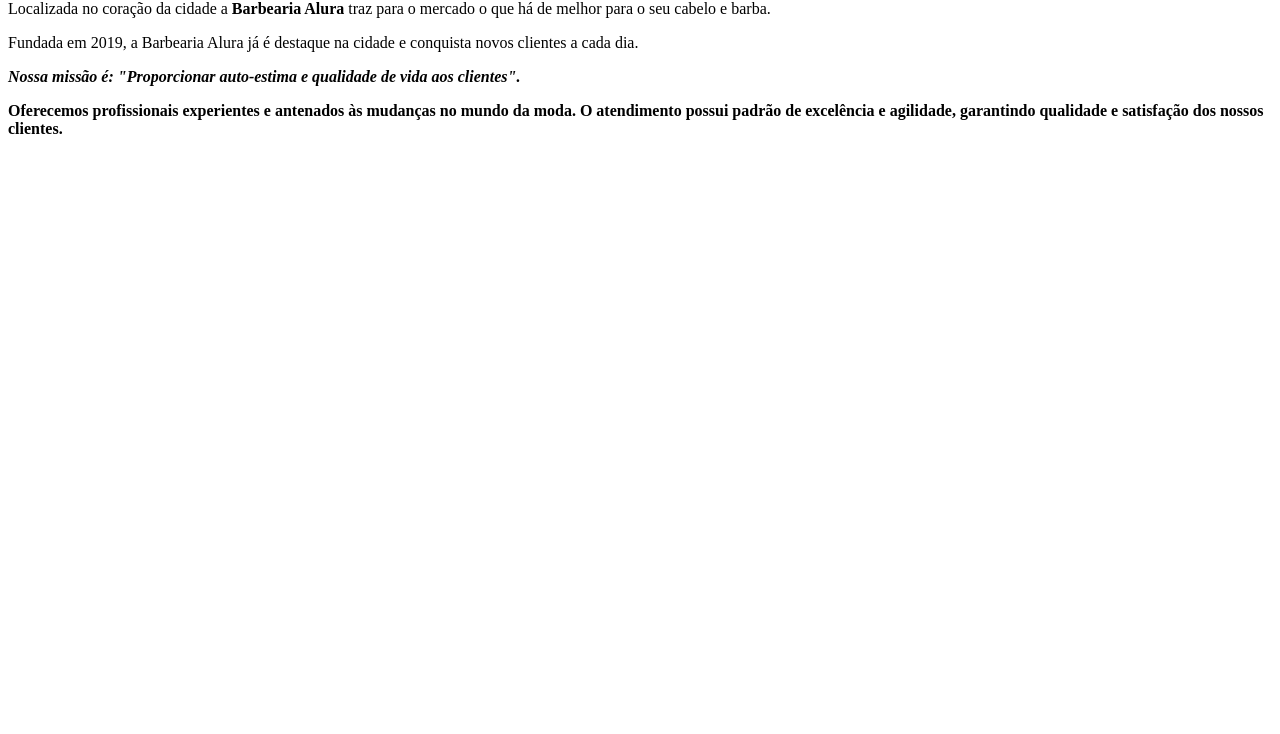
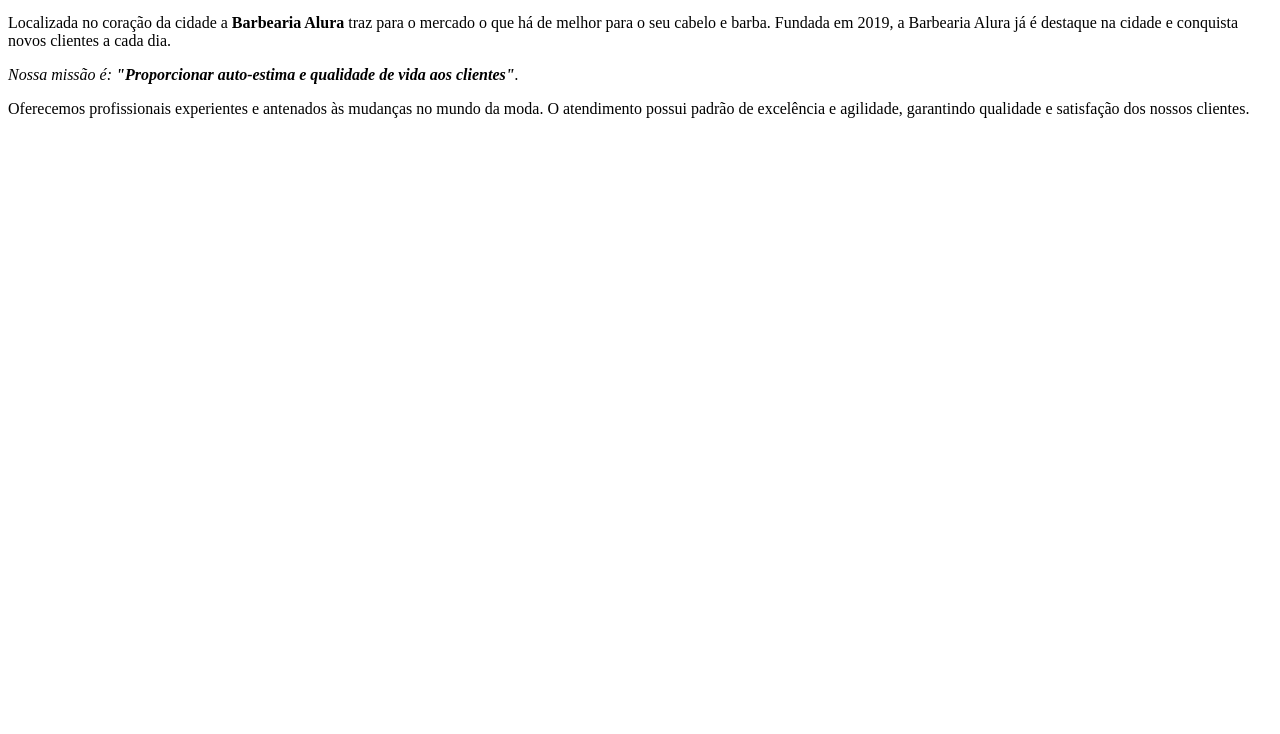
Before and after one commit to lucasbatistaorodrigues/aula-28-06, a plain HTML site: page index.html in a window 1280 px wide. Shown: the part 66-800 px from the top of the page. Drawn offline with Linux system fonts and the light colour scheme.

Commit message:
league of legends

```diff
--- a/index.html
+++ b/index.html
@@ -1,9 +1,17 @@
-<h1>Sobre a Barbearia Alura</h1>
+<!DOCTYPE html>
+<html lang="pt-br">
+    <head>
+        <meta charset="UTF-8">
+        <title>Barbearia Alura</title>
+    </head>
 
-<p>Localizada no coração da cidade a <strong>Barbearia Alura</strong> traz para o mercado o que há de melhor para o seu cabelo e barba.</p>
+    <body>
+        <h1>Sobre a Barbearia Alura</h1>
 
-<p>Fundada em 2019, a Barbearia Alura já é destaque na cidade e conquista novos clientes a cada dia.</p>
+        <p>Localizada no coração da cidade a <strong>Barbearia Alura</strong> traz para o mercado o que há de melhor para o seu cabelo e barba. Fundada em 2019, a Barbearia Alura já é destaque na cidade e conquista novos clientes a cada dia.</p>
 
-<p><em><strong>Nossa missão é: "Proporcionar auto-estima e qualidade de vida aos clientes".</stong></em></p>
+        <p><em>Nossa missão é: <strong>"Proporcionar auto-estima e qualidade de vida aos clientes"</strong>.</em></p>
 
-<p>Oferecemos profissionais experientes e antenados às mudanças no mundo da moda. O atendimento possui padrão de excelência e agilidade, garantindo qualidade e satisfação dos nossos clientes.</p>
+        <p>Oferecemos profissionais experientes e antenados às mudanças no mundo da moda. O atendimento possui padrão de excelência e agilidade, garantindo qualidade e satisfação dos nossos clientes.</p>
+    </body>
+</html>
```
